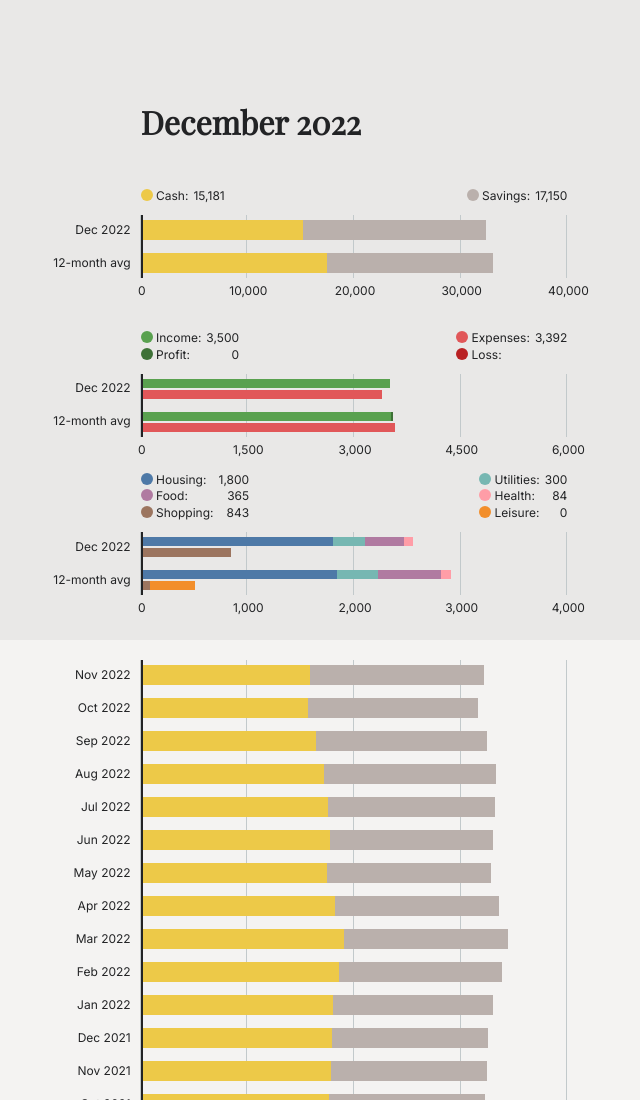
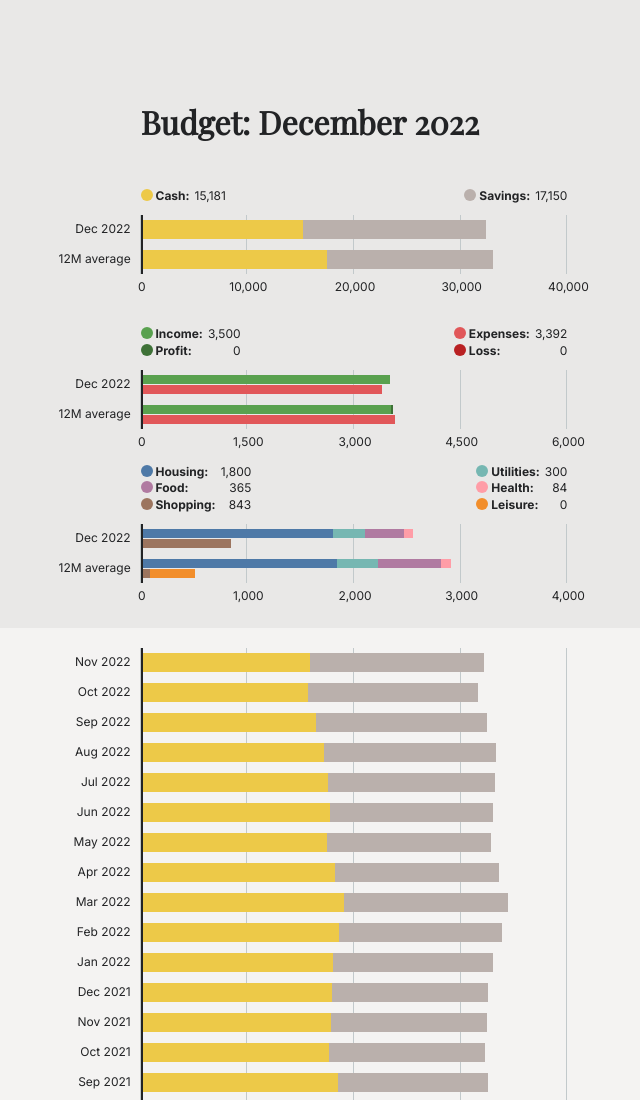
Before and after one commit to tzhg/my-budget, a plain HTML site: page index.html in a window 1280 px wide. Shown: the top 1100 px of the page, without its empty margins (286-926 px from the left). Drawn offline with nearby package versions, Linux system fonts and the light colour scheme; a web font is replaced by a local one.

Commit message:
Tweak design

```diff
--- a/css/main.css
+++ b/css/main.css
@@ -209,6 +209,7 @@ body {
 
 .head-label {
     margin-right: 5px;
+    font-weight: 700;
 }
 
 .head-val {
@@ -232,14 +233,14 @@ body {
     display: flex;
     flex-flow: column nowrap;
     align-items: stretch;
-    row-gap: 13px;
+    row-gap: 11px;
     margin-top: 5px;
     margin-bottom: 5px;
 }
 
 .chart > div {
     position: relative;
-    height: 20px;
+    height: 19px;
 }
 
 .chart > div > div {
--- a/index.html
+++ b/index.html
@@ -3,7 +3,7 @@
 
 <head>
     <meta charset="utf-8">
-    <title>My budget</title>
+    <title>Budget</title>
     <meta name="description" content="">
     <meta name="viewport" content="width=device-width, initial-scale=1">
 
@@ -31,7 +31,7 @@
         <div class="long-grid">
             <div class="head-grid">
                 <div class="head-00">
-                    <div class="title"><span></span></div>
+                    <div class="title">Budget: <span></span></div>
                 </div>
                 <div class="head-01">
                     <div class="head-label label-0">
--- a/js/main.js
+++ b/js/main.js
@@ -17,9 +17,9 @@ const data = dataImp.data;
 const m = data[0][2].length;
 
 const chartWidth = 260;
-const rowHeight = 20;
+const rowHeight = 19;
 
-const intraPad = 2
+const intraPad = 1;
 
 const labels = [
     "Cash",
@@ -119,7 +119,7 @@ const getTimeLabel = (chart, n, style) => {
         return `${date[0]}\xa0${date[1]}`;
     } else if (chart === 1) {
         if (style === "short") {
-            return "12-month\xa0avg";
+            return "12M\xa0average";
         }
         return "12-month\xa0average";
     } else if (chart === 2) {
@@ -132,7 +132,7 @@ const getTimeLabel = (chart, n, style) => {
 };
 
 const updateLegend = () => {
-    for (let i = 0; i < 11; ++i) {
+    for (let i = 0; i < 12; ++i) {
         $(`.val-${i}`).text(formatVal(data[i][0][0]));
     }
 };
@@ -498,7 +498,7 @@ const showTimeAxis = () => {
 (() => {
     const date = getDate(0);
 
-    $(".title > span").text(`${date[0]} ${date[1]}`);
+    $(".title > span").text(`${date[0]}\xa0${date[1]}`);
 
     updateLegend();
 	drawCharts();
```
